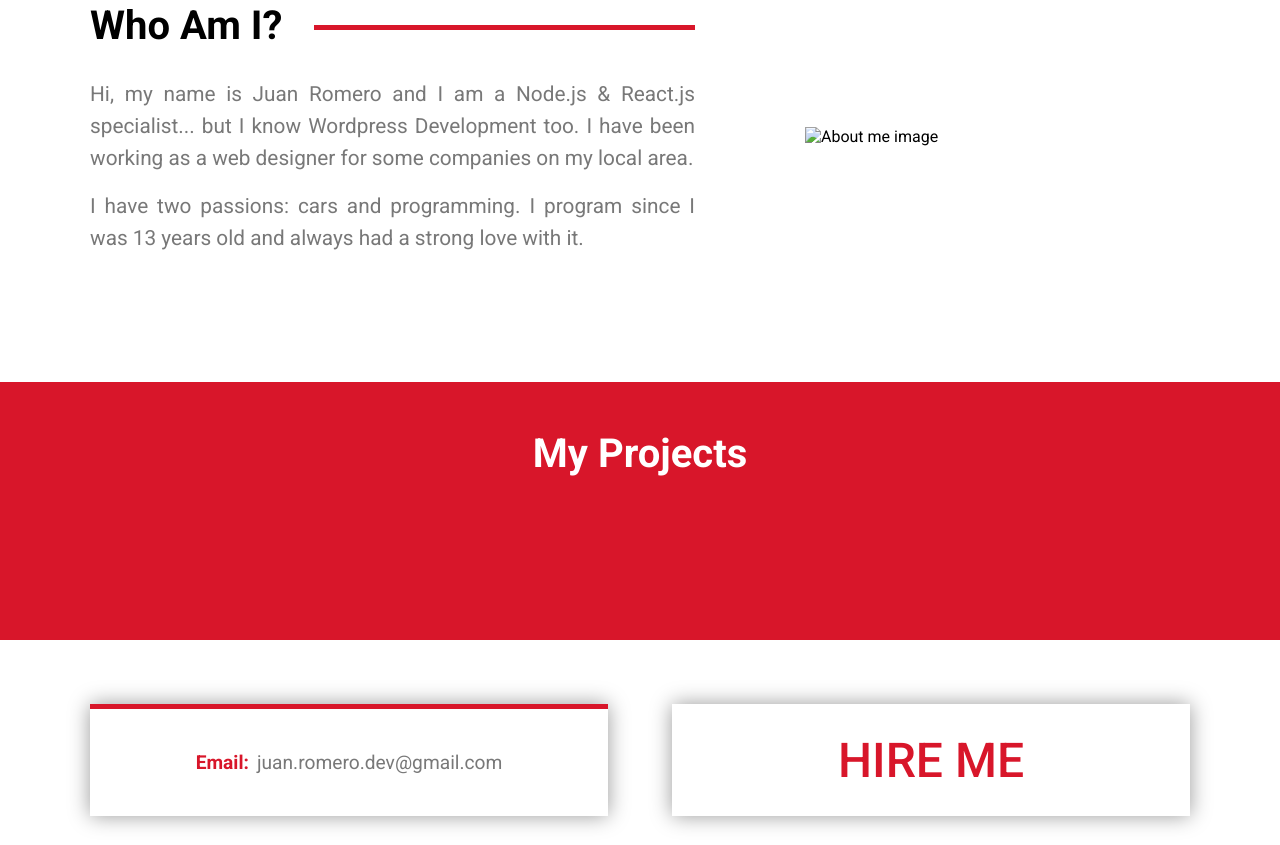
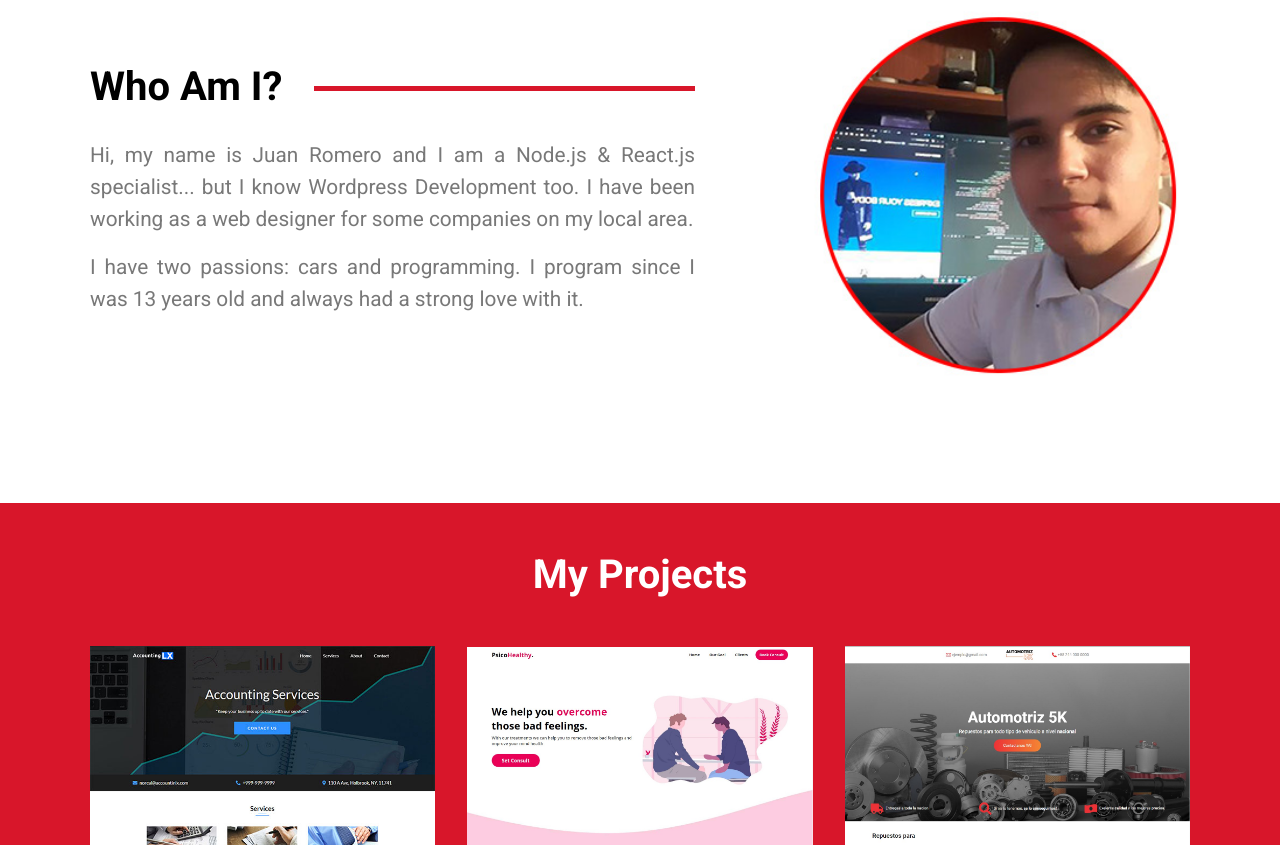
Before and after one commit to NovaJuan/portfolio, a plain HTML site: page index.html in a window 1280 px wide. Shown: the part 990-1835 px from the top of the page. Drawn offline with nearby package versions, Linux system fonts and the light colour scheme; files that its build step writes are made by us from their sources; the site is published under a folder, as on GitHub Pages, so addresses that start at the root find nothing.

Commit message:
solving imgs problems

```diff
--- a/index.html
+++ b/index.html
@@ -68,7 +68,7 @@
 					</div>
 					<div class="spacer"></div>
 					<div class="about-img">
-						<img src="/images/about-img.jpg" alt="About me image" />
+						<img src="./images/about-img.jpg" alt="About me image" />
 					</div>
 				</div>
 			</div>
@@ -79,7 +79,7 @@
 				<h2>My Projects</h2>
 				<div class="projects-grid">
 					<div class="project">
-						<img src="/images/page1.jpg" class="project-img" alt="" />
+						<img src="./images/page1.jpg" class="project-img" alt="" />
 						<div class="project-content">
 							<a href="https://novajuan.github.io/accounting-lx-design/"
 								>View Demo</a
@@ -87,13 +87,13 @@
 						</div>
 					</div>
 					<div class="project">
-						<img src="/images/page2.jpg" class="project-img" alt="" />
+						<img src="./images/page2.jpg" class="project-img" alt="" />
 						<div class="project-content">
 							<a href="https://novajuan.github.io/PsicoHealthy/">View Demo</a>
 						</div>
 					</div>
 					<div class="project">
-						<img src="/images/page3.jpg" class="project-img" alt="" />
+						<img src="./images/page3.jpg" class="project-img" alt="" />
 						<div class="project-content">
 							<a href="https://novajuan.github.io/automotriz5k/">View Demo</a>
 						</div>
```
